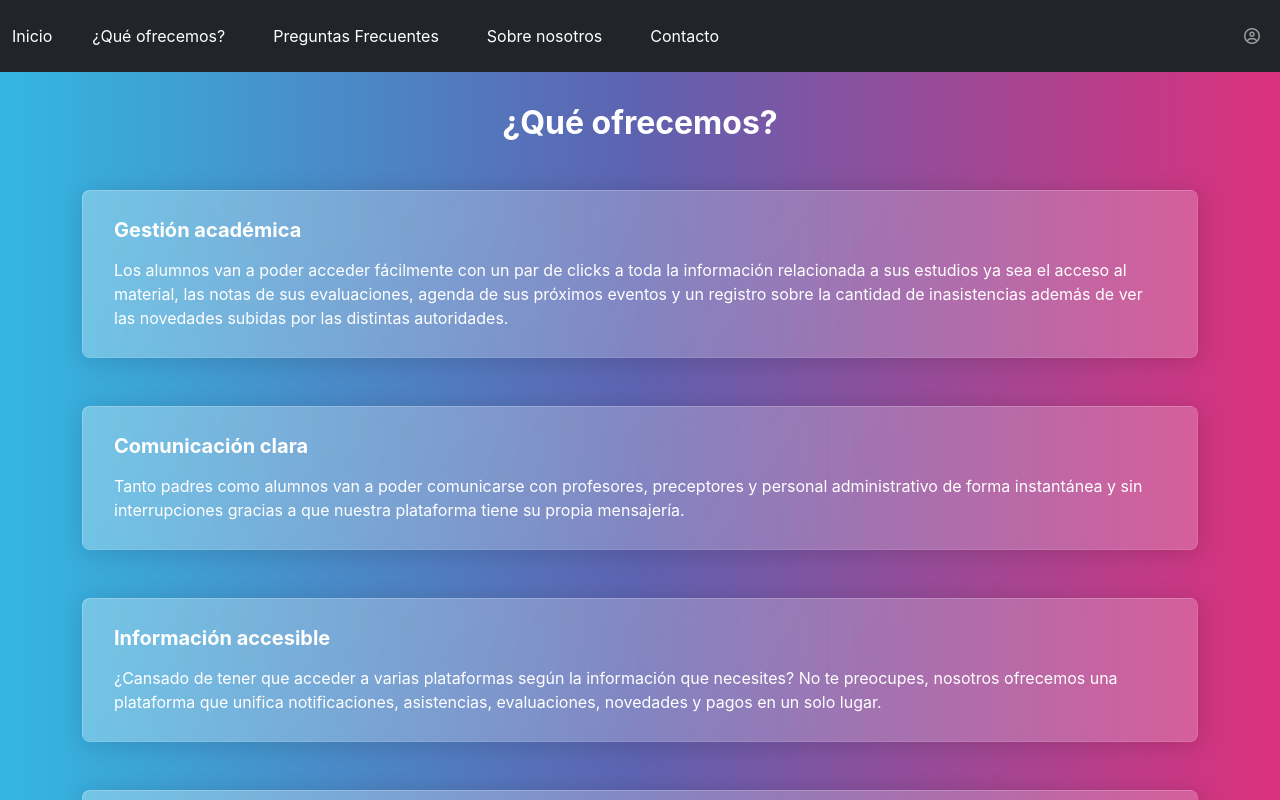
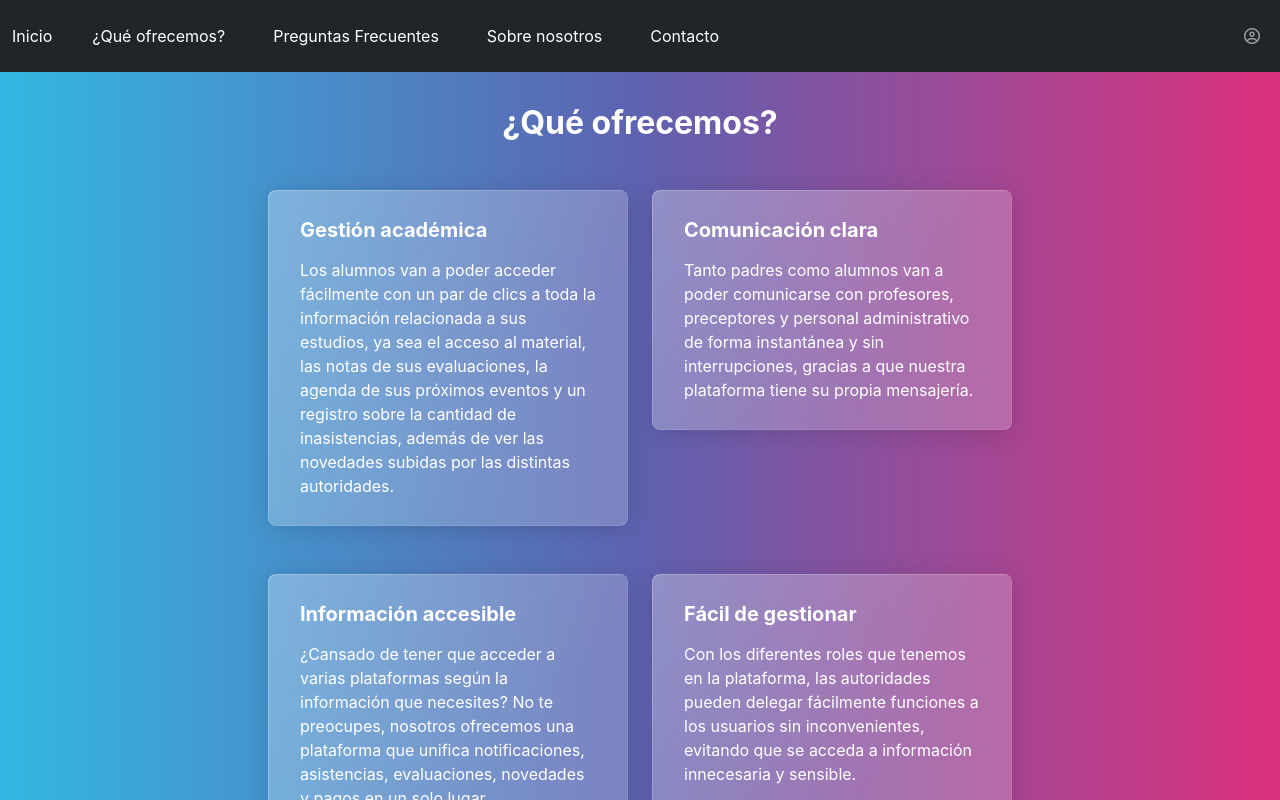
Before and after one commit to seezelop/React-nexoeducativo, a React (Create React App) app: page /queofrecemos in a window 1280 px wide. Shown: the top 800 px of the page. Built offline with nearby package versions, Linux system fonts and the light colour scheme.

Commit message:
corrijo estilo

```diff
--- a/src/componentes/pages/QueOfrecemos.js
+++ b/src/componentes/pages/QueOfrecemos.js
@@ -4,34 +4,35 @@ function QueOfrecemos() {
   return (
     <section className="d-flex flex-column min-vh-100">
       {/* Contenedor principal usando section */}
-  <section className="container flex-grow-1 pb-4">
-    <section className="col-md-12 mx-auto">
+      <section className="container flex-grow-1">
+        <section className="col-md-8 mx-auto">
           <h2 className="text-center mb-4 pt-3">¿Qué ofrecemos?</h2>
-      <div className="row gx-3 gy-4">
-        <div className="col-12">
-          <div className="card h-100">
+          {/* Renglón para las tarjetas */}
+          <div className="row">
+            <div className="col-md-6 mb-4"> {/* Cambiado a col-md-6 para dos tarjetas en la fila */}
+              <div className="card">
                 <div className="card-body">
                   <h5 className="card-title">Gestión académica</h5>
                   <p className="card-text">
-                Los alumnos van a poder acceder fácilmente con un par de clicks a toda la información relacionada a sus estudios ya sea el acceso al material, las notas de sus evaluaciones, agenda de sus próximos eventos y un registro sobre la cantidad de inasistencias además de ver las novedades subidas por las distintas autoridades.
+                    Los alumnos van a poder acceder fácilmente con un par de clics a toda la información relacionada a sus estudios, ya sea el acceso al material, las notas de sus evaluaciones, la agenda de sus próximos eventos y un registro sobre la cantidad de inasistencias, además de ver las novedades subidas por las distintas autoridades.
                   </p>
                 </div>
               </div>
             </div>
 
-        <div className="col-12">
-          <div className="card h-100">
+            <div className="col-md-6 mb-4"> {/* Cambiado a col-md-6 para dos tarjetas en la fila */}
+              <div className="card">
                 <div className="card-body">
                   <h5 className="card-title">Comunicación clara</h5>
                   <p className="card-text">
-                Tanto padres como alumnos van a poder comunicarse con profesores, preceptores y personal administrativo de forma instantánea y sin interrupciones gracias a que nuestra plataforma tiene su propia mensajería.
+                    Tanto padres como alumnos van a poder comunicarse con profesores, preceptores y personal administrativo de forma instantánea y sin interrupciones, gracias a que nuestra plataforma tiene su propia mensajería.
                   </p>
                 </div>
               </div>
             </div>
 
-        <div className="col-12">
-          <div className="card h-100">
+            <div className="col-md-6 mb-4"> {/* Cambiado a col-md-6 para dos tarjetas en la fila */}
+              <div className="card">
                 <div className="card-body">
                   <h5 className="card-title">Información accesible</h5>
                   <p className="card-text">
@@ -41,21 +42,22 @@ function QueOfrecemos() {
               </div>
             </div>
 
-        <div className="col-12">
-          <div className="card h-100">
+            <div className="col-md-6 mb-4"> {/* Cambiado a col-md-6 para dos tarjetas en la fila */}
+              <div className="card">
                 <div className="card-body">
                   <h5 className="card-title">Fácil de gestionar</h5>
                   <p className="card-text">
-                Con los diferentes roles que tenemos en la plataforma, las autoridades pueden delegar fácilmente funciones a los usuarios sin inconvenientes evitando que se acceda a información innecesaria y sensible.
+                    Con los diferentes roles que tenemos en la plataforma, las autoridades pueden delegar fácilmente funciones a los usuarios sin inconvenientes, evitando que se acceda a información innecesaria y sensible.
                   </p>
                 </div>
               </div>
             </div>
+
+            {/* Puedes agregar más tarjetas aquí */}
           </div>
         </section>
       </section>
     </section>
-
   );
 }
 
```
Lines whose indentation alone changed are shown as unchanged.
